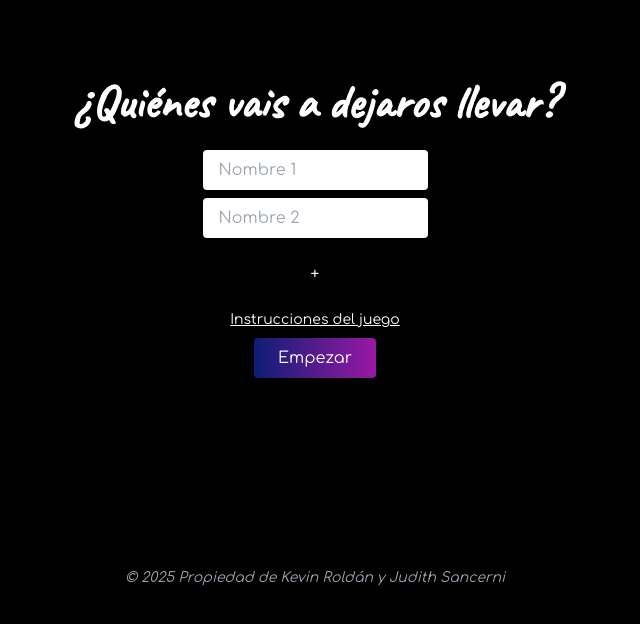
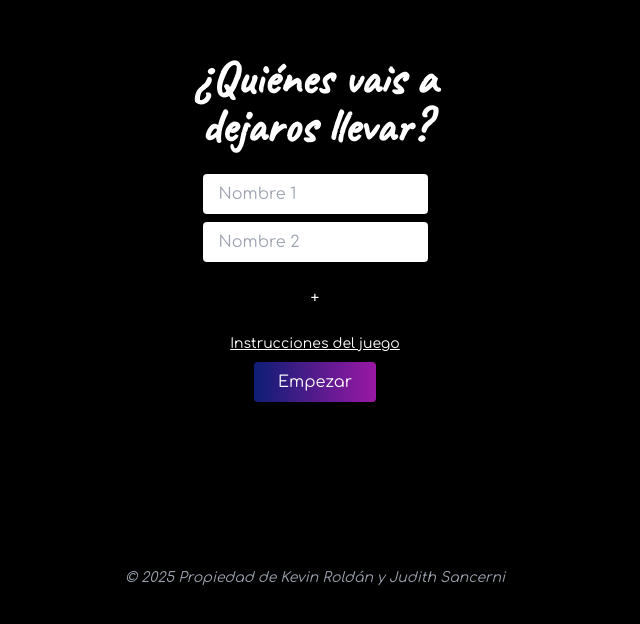
Before and after one commit to Kevroro/meet-el-juego, a plain HTML site: page index.html in a window 1280 px wide. Shown: the part 172-796 px from the top of the page, without its empty margins (325-965 px from the left). Drawn offline with nearby package versions, Linux system fonts and the light colour scheme.

Commit message:
Update index.html

```diff
--- a/index.html
+++ b/index.html
@@ -64,7 +64,7 @@
 
     <!-- Pantalla de selección de jugadores -->
     <div id="player-setup" class="hidden fixed inset-0 flex flex-col justify-center items-center py-10 z-40 animate-zoom-in">
-        <h1 class="text-white text-5xl mb-6 font-extrabold text-center font-caveat" >¿Quiénes vais a dejaros llevar?</h1>
+        <h1 class="text-white text-5xl mb-6 font-extrabold text-center font-caveat" >¿Quiénes vais a <br> dejaros llevar?</h1>
         <div id="player-inputs" class="mb-4 flex flex-col items-center space-y-2">
             <!-- Las primeras dos cajitas -->
             <input type="text" class="player-name bg-white px-4 py-2 rounded" placeholder="Nombre 1">
```
